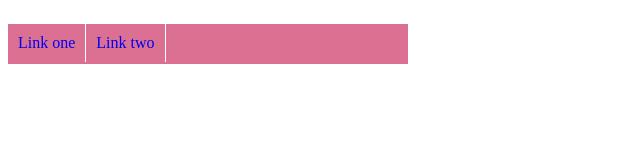
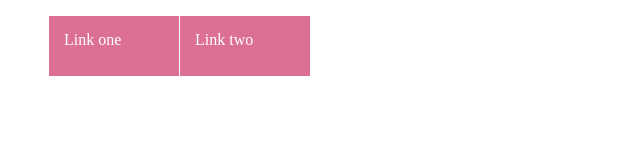
Before and after one commit to wumeiling95/testa, a plain HTML site: page lizidaohang.html in a window 1280 px wide. Shown: the whole page, without its empty margins (0-640 px from the left). Drawn offline with Linux system fonts and the light colour scheme.

Commit message:
横向导航举例

```diff
--- a/lizidaohang.html
+++ b/lizidaohang.html
@@ -5,33 +5,35 @@
     <title>Title</title>
     <style>
        ul{
-            background-color: palevioletred;
-            width: 400px;
-            height: 40px;
-            list-style-type: none;
-            float: left;
-            padding: 0px;
-
+           list-style-type: none;
         }
         a{
             text-decoration: none;
             float: left;
+            background-color: palevioletred;
+            width: 100px;
+            height: 30px;
+            display: block;
+            color: white;
+            padding: 15px;
         }
         a:hover{
-            bacground-color: white;
+            background-color: yellow;
         }
        li {
            float: left;
-           padding: 10px;
+           /*padding: 10px;*/
            border: 1px;
-           border-right:1px solid white;
+           /*border-right:0.5px solid white;*/
+           margin-left: 1px;
+
        }
     </style>
 </head>
 <body>
 <ul>
-    <li class="aa"><a href="http://jy.xiaoxiangbz.com/?tn=baidu">Link one</a></li>
-    <li class="bb"><a href="http://jy.xiaoxiangbz.com/?tn=baidu">Link two</a></li>
+    <li><a href="http://jy.xiaoxiangbz.com/?tn=baidu">Link one</a></li>
+    <li><a href="http://jy.xiaoxiangbz.com/?tn=baidu">Link two</a></li>
 </ul>
 </body>
 </html>
```
Also changed, not shown: lldedaohang.html (+1 -1 lines).
